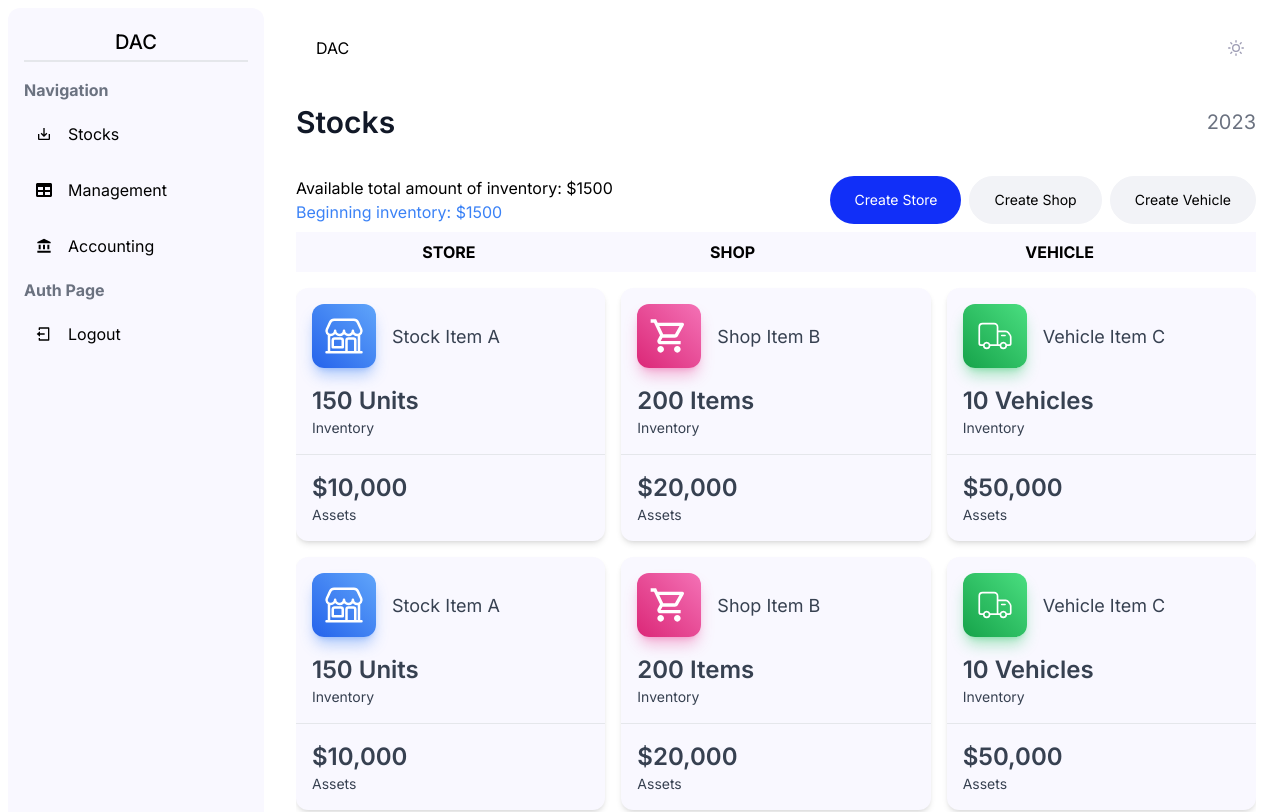
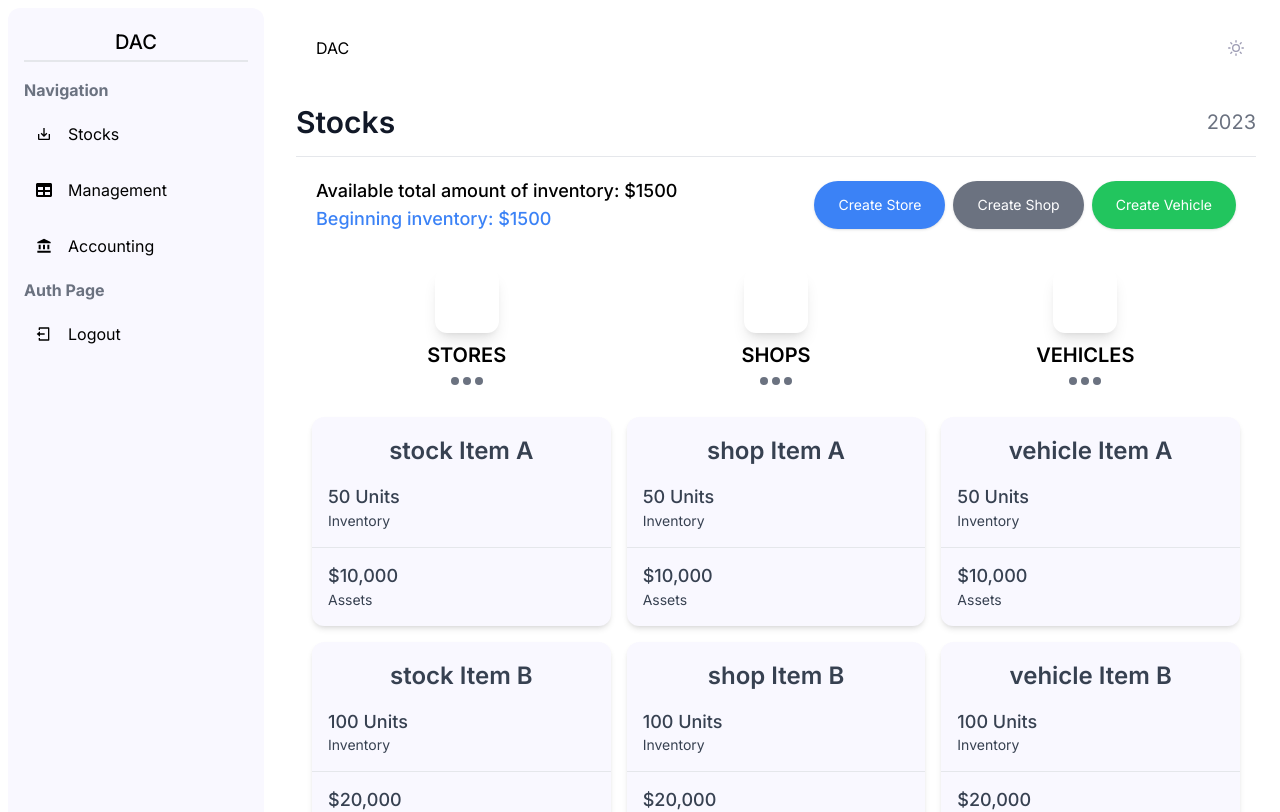
Before and after one commit to ahmadhassoun366/DAC-WebApp, a Next.js app: page /dashboard/pages/stocks in a window 1280 px wide. Shown: the top 812 px of the page. Built offline with nearby package versions, Linux system fonts and the light colour scheme.

Commit message:
edting stocks main content layout

```diff
--- a/src/app/dashboard/pages/stocks/page.tsx
+++ b/src/app/dashboard/pages/stocks/page.tsx
@@ -1,105 +1,82 @@
 import Button from "@/components/internal/button/button.component";
 import Card from "@/components/internal/card/card.component";
-import Link from "next/link";
+import { MdOutlineShoppingCart } from "react-icons/md";
+import { IoStorefrontOutline } from "react-icons/io5";
+import { CiDeliveryTruck } from "react-icons/ci";
+
 export default function Stocks() {
   return (
-    <section className="">
-      <div className="py-4 flex items-center justify-between w-full">
+    <section className=" ">
+      <div className="py-4 flex items-center justify-between w-full border-b border-gray-200 dark:border-gray-700">
         <h2 className="text-3xl font-semibold text-gray-900 dark:text-white">
           Stocks
         </h2>
         <h4 className="text-xl text-gray-500">2023</h4>
       </div>
-      <div className="flex lg:justify-between lg:flex-row flex-col lg:items-end lg:pt-5 lg:pb-2 items-center gap-3 justify-center">
-        <div className="lg:text-start text-center">
-          <h4>Available total amount of inventory: $1500</h4>
-          <h4 className="text-blue-500">Beginning inventory: $1500</h4>
+      <div className="flex flex-col lg:flex-row justify-between items-center gap-3 p-5">
+        <div className="text-center lg:text-left">
+          <h4 className="text-lg font-medium">
+            Available total amount of inventory: $1500
+          </h4>
+          <h4 className="text-lg text-blue-500 font-medium">
+            Beginning inventory: $1500
+          </h4>
         </div>
-        <div className="flex gap-2 mb-2 lg:mb-0">
-          <Button className="blue">Create Store</Button>
-          <Button className="secondary">Create Shop</Button>
-          <Button className="secondary">Create Vehicle</Button>
+        <div className="flex gap-2">
+          <Button className="bg-blue-500 text-white px-4 py-2 rounded shadow hover:bg-blue-600">
+            Create Store
+          </Button>
+          <Button className="bg-gray-500 text-white px-4 py-2 rounded shadow hover:bg-gray-600">
+            Create Shop
+          </Button>
+          <Button className="bg-green-500 text-white px-4 py-2 rounded shadow hover:bg-green-600">
+            Create Vehicle
+          </Button>
         </div>
       </div>
       <div className="overflow-x-auto">
-        <table className="min-w-full divide-y divide-gray-200">
-          <thead className="bg-abrandc-light-grey">
-            <tr>
-              <th className="py-2 text-center">STORE</th>
-              <th className="py-2 text-center">SHOP</th>
-              <th className="py-2 text-center">VEHICLE</th>
-            </tr>
-          </thead>
-        </table>
-        <div className="grid grid-cols-1 md:grid-cols-3 gap-4 pt-4">
-          {/* Column for Stock Items */}
-          <div className="md:col-span-1 space-y-4">
-            <Card
-              title="Stock Item A"
-              inventory="150 Units"
-              assets="$10,000"
-              type="stock"
-            />
-            <Card
-              title="Stock Item A"
-              inventory="150 Units"
-              assets="$10,000"
-              type="stock"
-            />
-            <Card
-              title="Stock Item A"
-              inventory="150 Units"
-              assets="$10,000"
-              type="stock"
-            />
-            {/* Add more Stock Cards here */}
+        <section className="min-w-full divide-y divide-gray-200">
+          <div className="flex justify-between p-4">
+            {/* Icon Cards */}
+            {[
+              { title: "STORES", color: "blue" },
+              { title: "SHOPS", color: "pink" },
+              { title: "VEHICLES", color: "green" },
+            ].map((item, index) => (
+              <div
+                key={index}
+                className={`text-center flex-1 flex flex-col items-center justify-center`}
+              >
+                <div
+                  className={`rounded-xl overflow-hidden bg-gradient-to-tr from-${item.color}-600 to-${item.color}-400 shadow-${item.color}-500/40 text-white shadow-lg grid place-items-center  h-16 w-16`}
+                >
+                  <IoStorefrontOutline size={40} />
+                </div>
+                <h1 className="text-xl font-semibold mt-2">{item.title}</h1>
+                {/* down arrow */}
+                <div className="flex justify-center items-center mt-2">
+                  <div className="w-2 h-2 rounded-full bg-gray-500"></div>
+                  <div className="w-2 h-2 rounded-full bg-gray-500 mx-1"></div>
+                  <div className="w-2 h-2 rounded-full bg-gray-500"></div>
+                </div>
+              </div>
+            ))}
           </div>
-
-          {/* Column for Shop Items */}
-          <div className="md:col-span-1 space-y-4">
-            <Card
-              title="Shop Item B"
-              inventory="200 Items"
-              assets="$20,000"
-              type="shop"
-            />
-            <Card
-              title="Shop Item B"
-              inventory="200 Items"
-              assets="$20,000"
-              type="shop"
-            />
-            <Card
-              title="Shop Item B"
-              inventory="200 Items"
-              assets="$20,000"
-              type="shop"
-            />
-            {/* Add more Shop Cards here */}
-          </div>
-
-          {/* Column for Vehicle Items */}
-          <div className="md:col-span-1 space-y-4">
-            <Card
-              title="Vehicle Item C"
-              inventory="10 Vehicles"
-              assets="$50,000"
-              type="vehicle"
-            />
-            <Card
-              title="Vehicle Item C"
-              inventory="10 Vehicles"
-              assets="$50,000"
-              type="vehicle"
-            />
-            <Card
-              title="Vehicle Item C"
-              inventory="10 Vehicles"
-              assets="$50,000"
-              type="vehicle"
-            />
-            {/* Add more Vehicle Cards here */}
-          </div>
+        </section>
+        <div className="grid grid-cols-1 md:grid-cols-3 gap-4 p-4">
+          {/* Columns for Items */}
+          {["stock", "shop", "vehicle"].map((type, index) => (
+            <div key={index} className="space-y-4">
+              {[1, 2, 3].map((num) => (
+                <Card
+                  key={num}
+                  title={`${type} Item ${String.fromCharCode(65 + num - 1)}`}
+                  inventory={`${num * 50} Units`}
+                  assets={`$${10 * num},000`}
+                />
+              ))}
+            </div>
+          ))}
         </div>
       </div>
     </section>
--- a/src/components/internal/card/card.component.tsx
+++ b/src/components/internal/card/card.component.tsx
@@ -1,7 +1,3 @@
-import Image from "next/image";
-import { MdOutlineShoppingCart } from "react-icons/md";
-import { IoStorefrontOutline } from "react-icons/io5";
-import { CiDeliveryTruck } from "react-icons/ci";
 import { v4 as uuidv4 } from "uuid";
 import Link from "next/link";
 
@@ -9,29 +5,10 @@ type CardProps = {
   title: string;
   inventory: string;
   assets: string;
-  type: "stock" | "shop" | "vehicle";
 };
 
-export default function Card({ title, inventory, assets, type }: CardProps) {
+export default function Card({ title, inventory, assets }: CardProps) {
   const cardId = uuidv4();
-
-  const typeSettings = {
-    stock: {
-      icon: <IoStorefrontOutline size={40} />,
-      gradient: "from-blue-600 to-blue-400 shadow-blue-500/40",
-    },
-    shop: {
-      icon: <MdOutlineShoppingCart size={40} />,
-      gradient: "from-pink-600 to-pink-400 shadow-pink-500/40",
-    },
-    vehicle: {
-      icon: <CiDeliveryTruck size={40} />,
-      gradient: "from-green-600 to-green-400 shadow-green-500/40",
-    },
-  };
-
-  // Get the correct gradient and shadow based on the type prop
-  const { icon, gradient } = typeSettings[type];
 
   return (
     <Link
@@ -39,24 +16,17 @@ export default function Card({ title, inventory, assets, type }: CardProps) {
       passHref
       className="relative flex flex-col rounded-xl dark:bg-abrandc-dark-grey bg-abrandc-light-grey  shadow-md"
     >
-      <div className={`flex items-center pt-4 px-4`}>
-        <div
-          className={`rounded-xl overflow-hidden bg-gradient-to-tr ${gradient} text-white shadow-lg grid place-items-center h-16 w-16`}
-        >
-          {icon}
-        </div>
-        <div className="ml-4 text-gray-700 dark:text-white">
-          <p className="text-lg leading-normal text-blue-gray-600">{title}</p>
-        </div>
+      <div className="flex items-center justify-center pt-4 px-4 text-gray-700 dark:text-white">
+        <p className="text-2xl font-semibold leading-normal text-blue-gray-600 ">{title}</p>
       </div>
       <div className="p-4 text-gray-700 dark:text-gray-300">
-        <h4 className="text-2xl font-semibold leading-snug text-blue-gray-900">
+        <h4 className="text-lg font-medium leading-snug text-blue-gray-900">
           {inventory}
         </h4>
         <p className="text-sm leading-normal text-blue-gray-600 ">Inventory</p>
       </div>
       <div className="border-t border-blue-gray-50 p-4 text-gray-700 dark:text-gray-400">
-        <h4 className="text-2xl font-semibold leading-snug text-blue-gray-900">
+        <h4 className="text-lg font-medium leading-snug text-blue-gray-900">
           {assets}
         </h4>
         <p className="text-sm leading-normal text-blue-gray-600">Assets</p>
```
